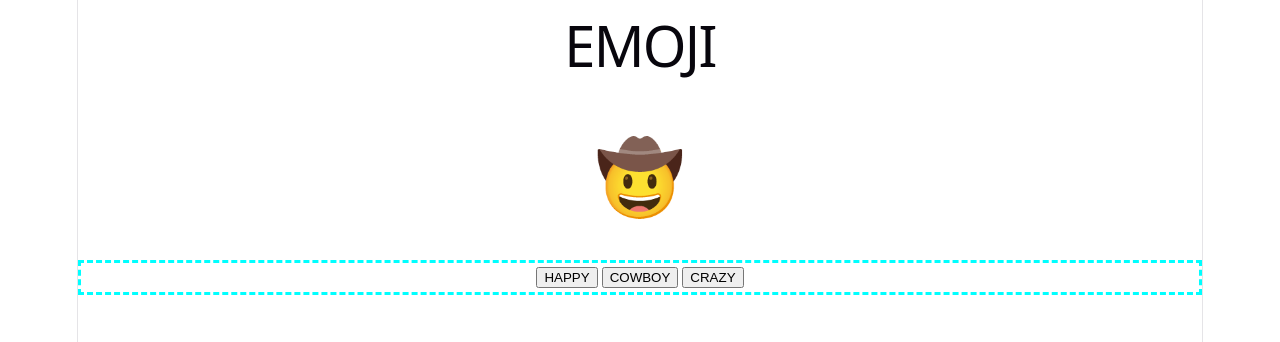
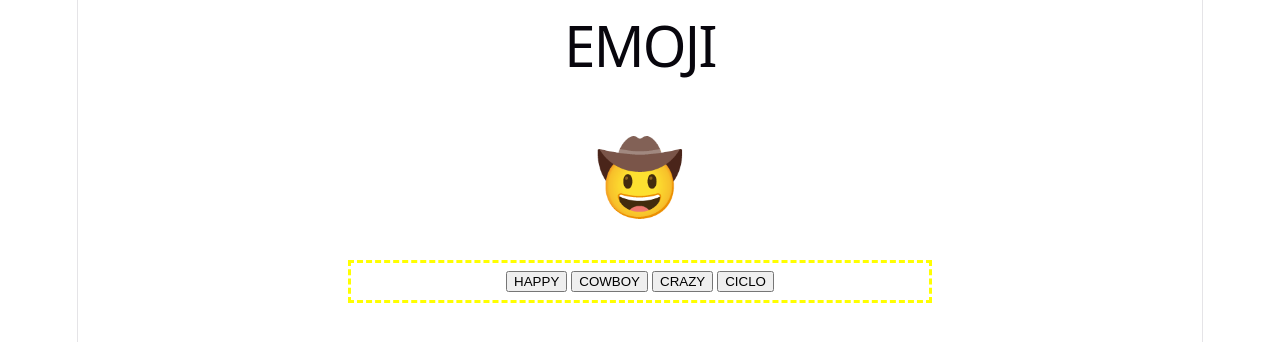
Before and after one commit to ufjf-dcc207/ufjf-dcc207-2026-3-a-atv06-deyvisonfernandes, a React (Vite) app: page / in a window 1280 px wide. Shown: the top 342 px of the page. Built offline with nearby package versions, Linux system fonts and the light colour scheme.

Commit message:
adiciona botao e funcao ciclo

```diff
--- a/src/Emoji.css
+++ b/src/Emoji.css
@@ -6,9 +6,11 @@
 .acoes{
     display: flex;
     flex-direction: row;
+    width: 50%;
     gap: 4px;
-    padding: 4px;
+    padding: 8px;
     justify-content: center;
     border-style: dashed;
-    border-color: aqua;
+    border-color: yellow;
+    align-self: center;
 }
--- a/src/Emoji.tsx
+++ b/src/Emoji.tsx
@@ -36,6 +36,23 @@ export default function Emoji(){
         console.log("Status", status);
     }
 
+    function cicloClick(){
+        switch(status){
+            case "cowboy":
+                happyClick();
+                break;
+            case "happy":
+                crazyClick();
+                break;
+            case "crazy":
+                cowboyClick();
+                break;
+            default:
+                happyClick();
+                break;
+        }
+    }
+
     return(
         <>
         <div className="emoji" >
@@ -45,6 +62,7 @@ export default function Emoji(){
             <button onClick = {happyClick}>HAPPY</button>
             <button onClick = {cowboyClick}>COWBOY</button>
             <button onClick = {crazyClick}>CRAZY</button>
+            <button onClick={cicloClick}>CICLO</button>
             </div>
            </>
     )
```
